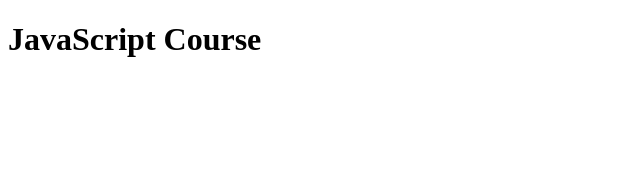
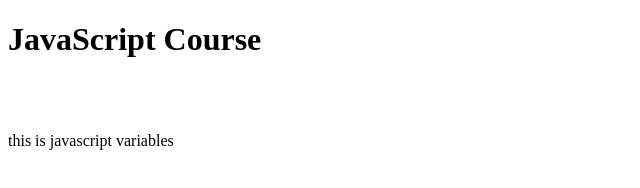
Before and after one commit to Manojops/Javascript, a website built with Vite: page 01_VARIABLES/index.html in a window 1280 px wide. Shown: the whole page, without its empty margins (0-640 px from the left). Built offline with nearby package versions, Linux system fonts and the light colour scheme.

Commit message:
✅Variables

```diff
--- a/01_VARIABLES/01_Variables.js
+++ b/01_VARIABLES/01_Variables.js
@@ -11,6 +11,8 @@
 //This is Alert Message ,it shows on your html webpage
 alert("This is a Exclusive Javascript course");
 
+//This is warning message
+console.warn("Warning");
 
 var name1="Manoj";    //var keyword does not support scope and can be redeclare and reassign for same name
 let name2="Manoj";    //let is a improvement of var keyword
--- a/01_VARIABLES/index.html
+++ b/01_VARIABLES/index.html
@@ -6,6 +6,8 @@
 </head>
 <body>
 <h1>JavaScript Course</h1>
+<br><br>
+<p>this is javascript variables</p>
 <!-- Link the Javascript file into html file   -->
 <script src="01_Variables.js"></script>
 </body>
```
